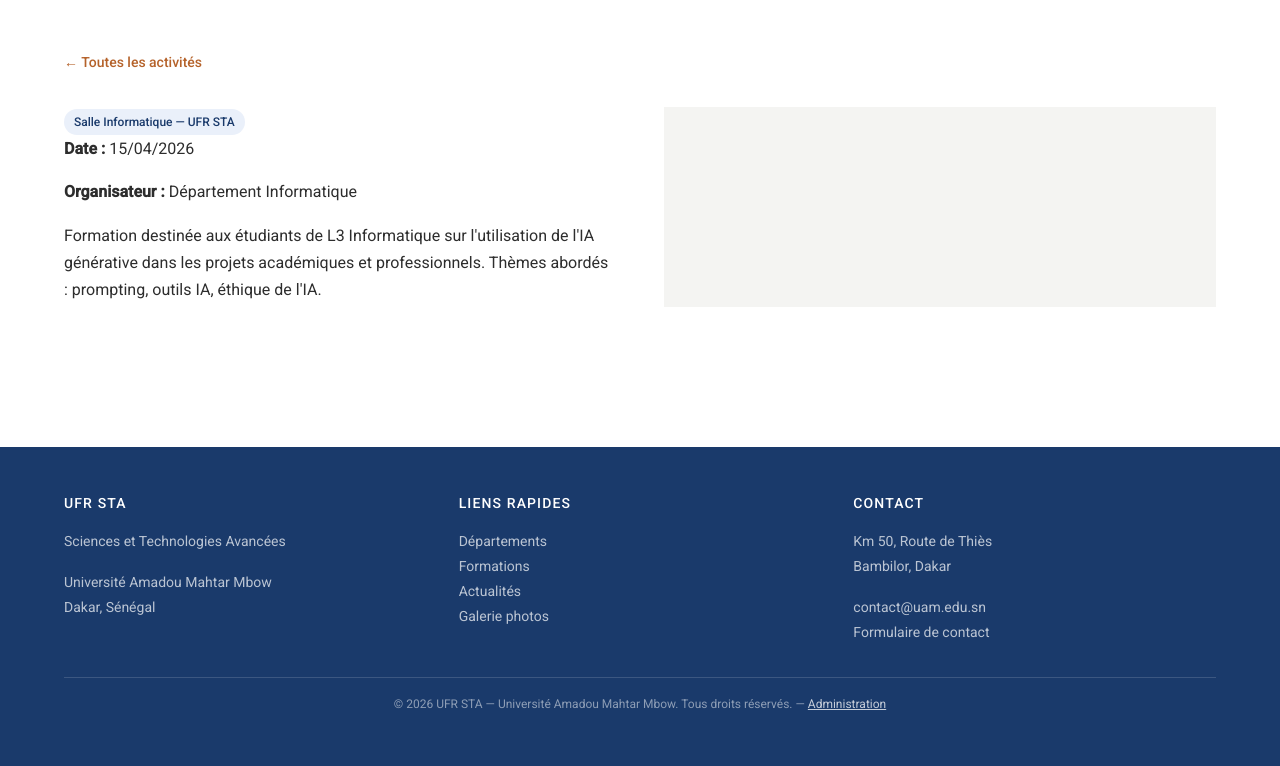
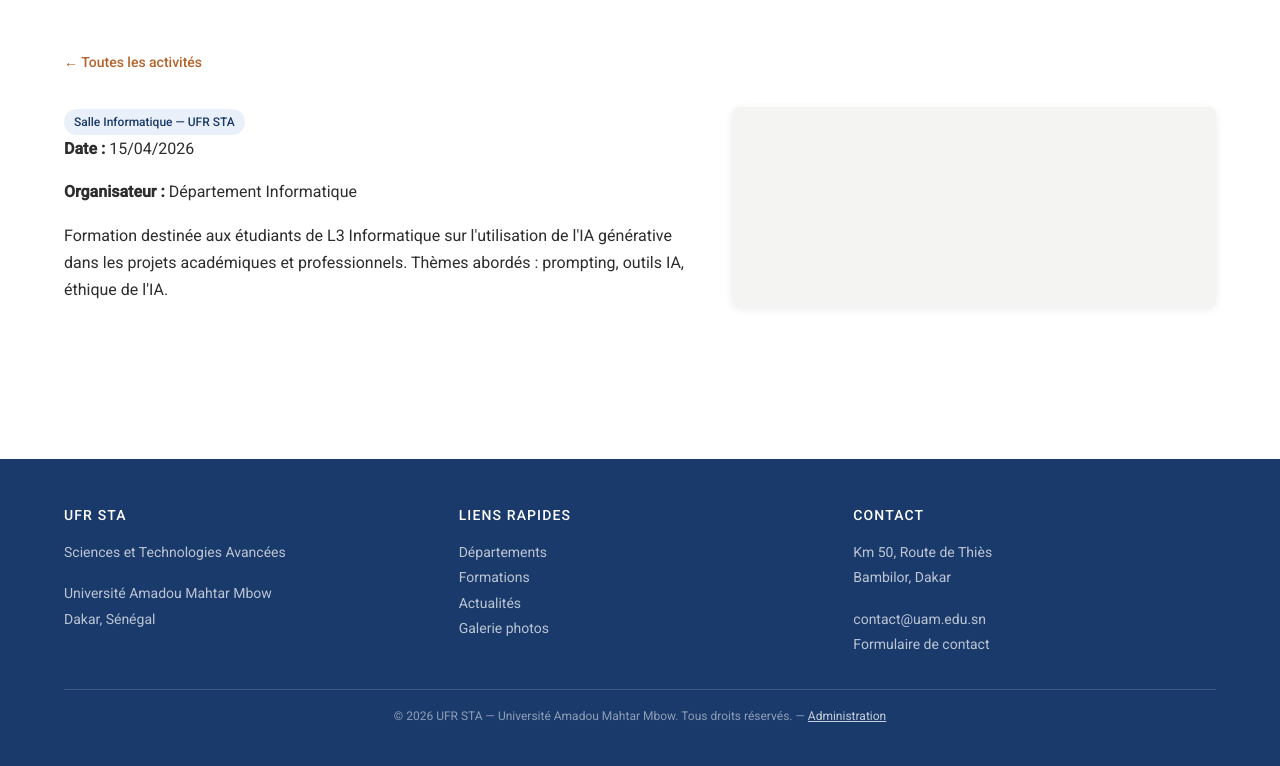
Before and after one commit to gorad321/projet_STA, a Flask app: page /activites/1 in a window 1280 px wide. Shown: the part 440-1206 px from the top of the page. Before the commit the page ends 1150 px from the top, so only its background shows below. Run offline with Flask 3, Linux system fonts and the light colour scheme; data comes from the database, SQL or seed files in the repository.

Commit message:
Photo flottante sur les fiches actualite/activite : le texte remonte a cote de la photo puis reprend toute la largeur une fois qu'il la depasse

```diff
--- a/static/css/style.css
+++ b/static/css/style.css
@@ -1335,23 +1335,30 @@ p { margin-bottom: var(--space-sm); }
   .gallery-masonry { column-count: 1; }
 }
 
-/* 22. FICHE ACTUALITÉ — texte à gauche, photo à droite */
-.actualite-detail-grid {
-  align-items: start;
-  gap: var(--space-xl);
+/* 22. FICHE ACTUALITÉ — photo flottante, le texte remonte à côté puis reprend toute la largeur */
+.actualite-detail-content::after {
+  content: "";
+  display: block;
+  clear: both;
 }
 
-.actualite-detail-photo {
-  width: 100%;
-  min-height: 320px;
+.actualite-detail-photo-float {
+  float: right;
+  width: 42%;
+  max-height: 380px;
   object-fit: cover;
   border-radius: var(--radius-card);
   box-shadow: var(--shadow-card);
+  margin: 0 0 var(--space-md) var(--space-xl);
 }
 
 @media (max-width: 900px) {
-  .actualite-detail-grid { grid-template-columns: 1fr; }
-  .actualite-detail-photo { order: -1; min-height: 260px; }
+  .actualite-detail-photo-float {
+    float: none;
+    width: 100%;
+    max-height: 260px;
+    margin: 0 0 var(--space-md);
+  }
 }
 
 /* 23. ACTIVITÉS — bandes horizontales alternées */
--- a/templates/activite_detail.html
+++ b/templates/activite_detail.html
@@ -23,19 +23,19 @@
 <section class="section">
   <div class="container">
     <a href="{{ url_for('activites') }}" class="back-link">← Toutes les activités</a>
-    <div class="grid-2 actualite-detail-grid">
-      <div class="departement-presentation">
+    <div class="actualite-detail-content">
+      {% if photos %}
+        <img src="{{ url_for('static', filename=photos[0].chemin) }}"
+             alt="{{ activite.titre }}" class="actualite-detail-photo-float" />
+      {% else %}
+        <div class="card-img-placeholder actualite-detail-photo-float"></div>
+      {% endif %}
+      <div class="departement-presentation" style="max-width: none;">
         {% if activite.lieu %}<span class="badge badge-primary">{{ activite.lieu }}</span>{% endif %}
         <p><strong>Date :</strong> {{ activite.date_activite.strftime('%d/%m/%Y') }}</p>
         {% if activite.organisateur %}<p><strong>Organisateur :</strong> {{ activite.organisateur }}</p>{% endif %}
         <p class="text-preserve-lines">{{ activite.description }}</p>
       </div>
-      {% if photos %}
-        <img src="{{ url_for('static', filename=photos[0].chemin) }}"
-             alt="{{ activite.titre }}" class="actualite-detail-photo" />
-      {% else %}
-        <div class="card-img-placeholder"></div>
-      {% endif %}
     </div>
   </div>
 </section>
```
Also changed, not shown: templates/actualite_detail.html (+8 -8 lines).
